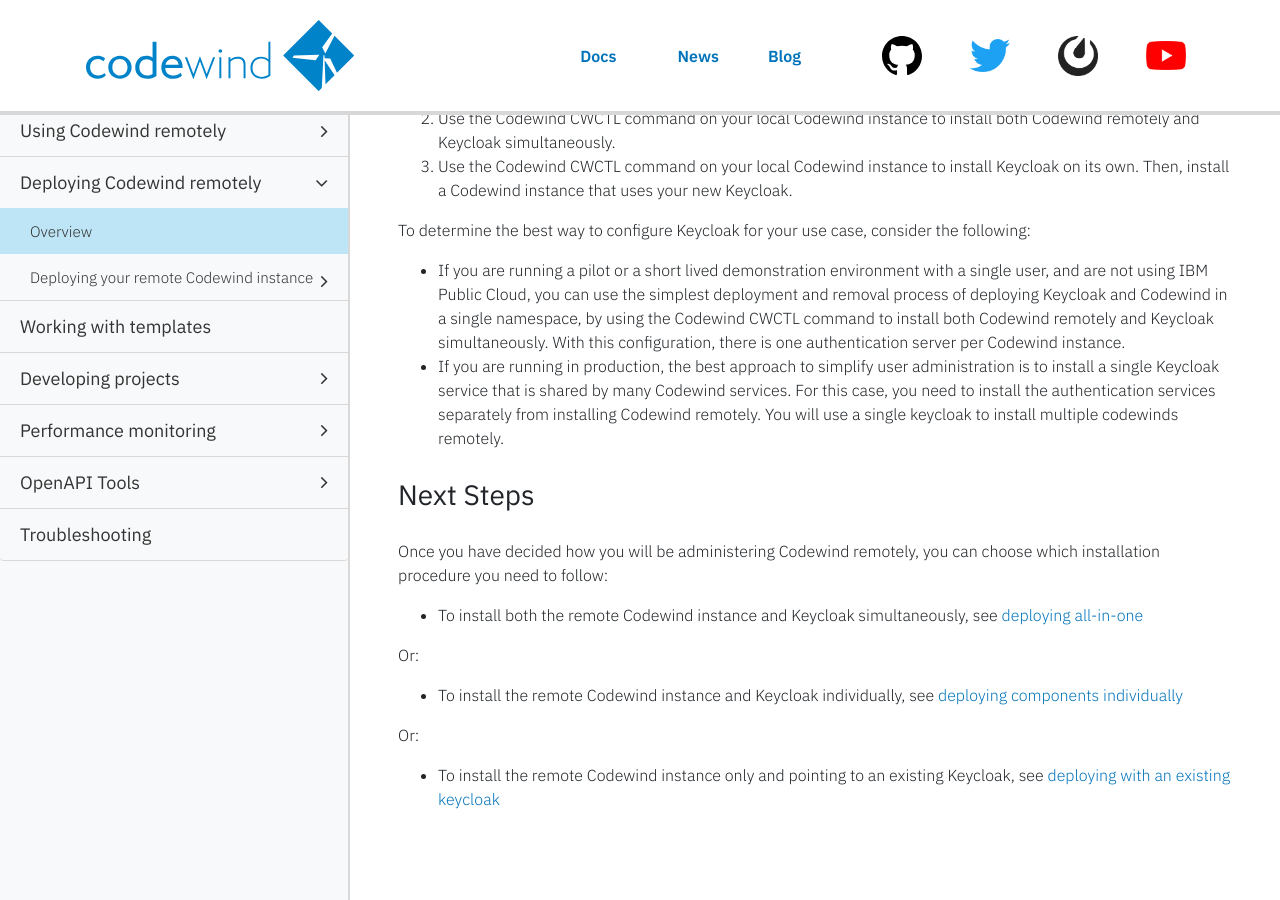
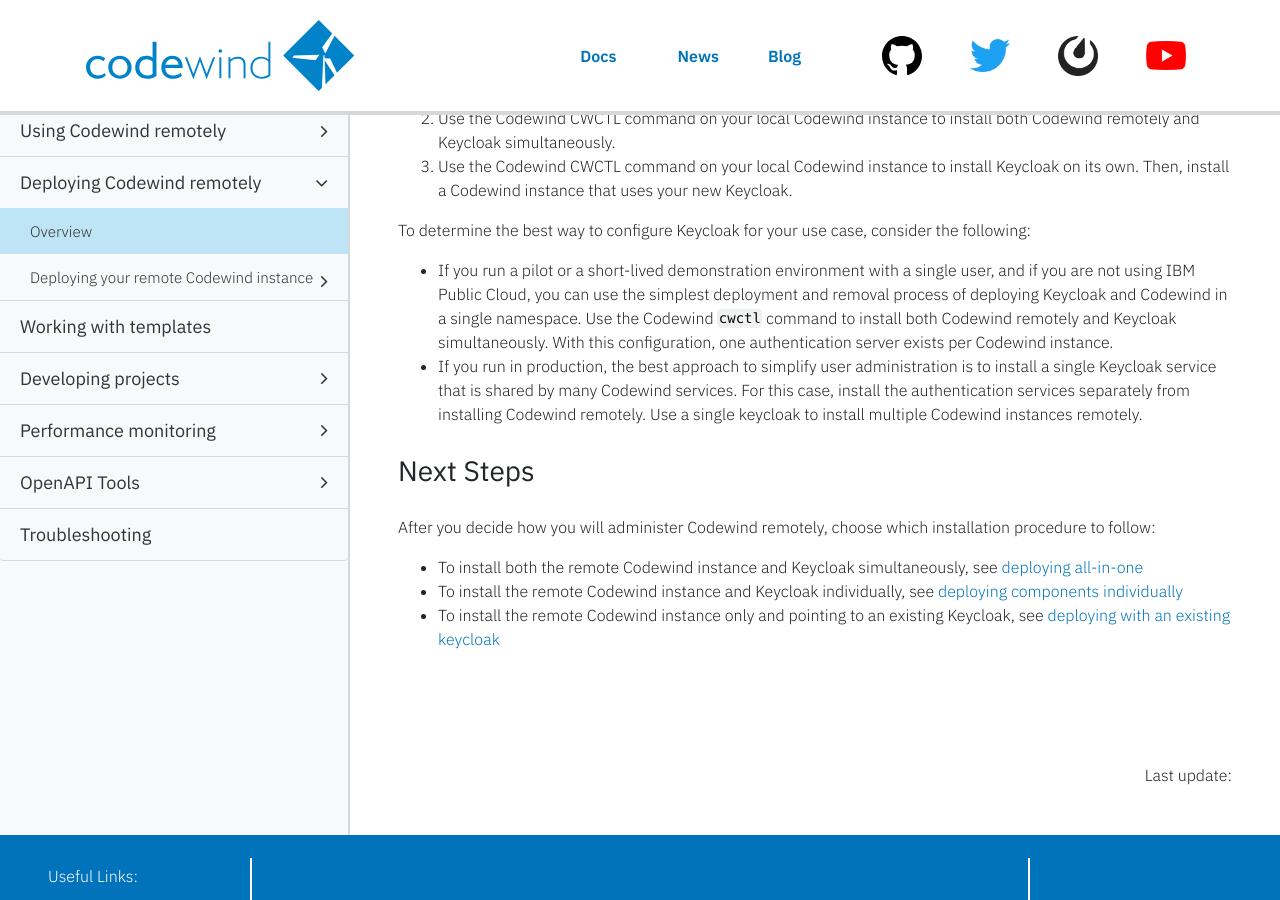
Before and after one commit to eclipse-archived/codewind-docs, a Jekyll site: the page built from docs/_documentations/remote-overview.md, in a window 1280 px wide and 900 px high, scrolled down 1879 px. Built offline with Jekyll 4.4.1, drawn with Linux system fonts in a browser that asks for light colours; nearby versions of some CDN libraries; comment, search, counter and statistics services are not loaded; some of the changed text lies outside the part shown.

Commit message:
Grammar and style edits
Signed-off-by: Sarah Ishida <sishida@us.ibm.com>

```diff
--- a/docs/_documentations/remote-overview.md
+++ b/docs/_documentations/remote-overview.md
@@ -29,10 +29,10 @@ Finally, you will learn how to remove a remote deployment of Codewind.
 
 Before deploying Codewind to the cloud, you must:
 
-1. **Install your preferred IDE on your local machine.** For more information about installing Eclipse, see Getting started with Codewind for Eclipse, or for more information about installing VS Code, see Getting started with Codewind for VS Code.
-2. **Ensure that you have access to the Codewind CLI cwctl.** To access the Codewind CLI, open a terminal window and navigate to the following hidden folder: ~/.codewind/<version>. On Windows, navigate to the following folder: %SystemDrive%\Users\<username>\.codewind\<version>.
+1. **Install your preferred IDE on your local machine.** For more information about installing Eclipse, see [Getting started with Codewind for Eclipse](mdt-eclipse-getting-started.html). For more information about installing VS Code, see [Getting started with Codewind for VS Code](mdt-vsc-getting-started.html).
+2. **Have access to the Codewind CLI `cwctl`.** To access the Codewind CLI on macOS, open a terminal window and navigate to the following hidden folder: `~/.codewind/<version>`. On Windows, navigate to the `%SystemDrive%\Users\<username>\.codewind\<version>` folder.
 3. **Have an active Kubernetes context that points to your cluster.** Codewind can run in OpenShift 3.11, OpenShift 4.3, OpenShift in IBM Public Cloud, standalone Kubernetes, and Kubernetes in Docker.
-4. **Have access to a keyring.** A keyring is a software application designed to store security credentials, such as usernames, passwords, and keys, together with a small amount of relevant metadata. Examples of a keyring are Keychain on macOS, Credential Manager on Windows, and Secret Service on Linux.
+4. **Have access to a keyring.** A keyring is a software application designed to store security credentials, such as user names, passwords, and keys, together with a small amount of relevant metadata. Examples of a keyring are Keychain on macOS, Credential Manager on Windows, and Secret Service on Linux.
 5. **Enable privileged and root containers to run.** Codewind needs to run as privileged and as root because it builds container images. If your cluster is running OpenShift, run the following commands, where `<che namespace>` is the namespace into which you installed Che.
    - To enable privileged containers, enter `oc adm policy add-scc-to-user privileged system:serviceaccount:<che namespace>:che-workspace`.
    - To enable containers to run as root, enter `oc adm policy add-scc-to-user anyuid system:serviceaccount:<che namespace>:che-workspace`.
@@ -40,7 +40,7 @@ Before deploying Codewind to the cloud, you must:
 ## Planning your remote deployment - Codewind and Authentication Services
 
 1. **Install your preferred IDE on your local machine.**
-For more information about installing Eclipse, see [Getting started with Codewind for Eclipse](mdteclipsegettingstarted.html), or for more information about installing VS Code, see [Getting started with Codewind for VS Code](mdt-vsc-getting-started.html).
+For more information about installing Eclipse, see [Getting started with Codewind for Eclipse](mdt-eclipse-getting-started.html), or for more information about installing VS Code, see [Getting started with Codewind for VS Code](mdt-vsc-getting-started.html).
 
 2. **Ensure that you have access to the Codewind CLI `cwctl`.** To access the Codewind CLI, open a terminal window and navigate to the following hidden folder: `~/.codewind/<version>`. On Windows, navigate to the following folder: `%SystemDrive%\Users\<username>\.codewind\<version>`.
 
@@ -56,19 +56,12 @@ A Keycloak must be used as the authentication service when using Codewind remote
 3. Use the Codewind CWCTL command on your local Codewind instance to install Keycloak on its own. Then, install a Codewind instance that uses your new Keycloak.
 
 To determine the best way to configure Keycloak for your use case, consider the following:
-- If you are running a pilot or a short lived demonstration environment with a single user, and are not using IBM Public Cloud, you can use the simplest deployment and removal process of deploying Keycloak and Codewind in a single namespace, by using the Codewind CWCTL command to install both Codewind remotely and Keycloak simultaneously. With this configuration, there is one authentication server per Codewind instance.
-- If you are running in production, the best approach to simplify user administration is to install a single Keycloak service that is shared by many Codewind services. For this case, you need to install the authentication services separately from installing Codewind remotely. You will use a single keycloak to install multiple codewinds remotely.
+- If you run a pilot or a short-lived demonstration environment with a single user, and if you are not using IBM Public Cloud, you can use the simplest deployment and removal process of deploying Keycloak and Codewind in a single namespace. Use the Codewind `cwctl` command to install both Codewind remotely and Keycloak simultaneously. With this configuration, one authentication server exists per Codewind instance.
+- If you run in production, the best approach to simplify user administration is to install a single Keycloak service that is shared by many Codewind services. For this case, install the authentication services separately from installing Codewind remotely. Use a single keycloak to install multiple Codewind instances remotely.
 
 ### Next Steps
 
-Once you have decided how you will be administering Codewind remotely, you can choose which installation procedure you need to follow:
-
+After you decide how you will administer Codewind remotely, choose which installation procedure to follow:
 - To install both the remote Codewind instance and Keycloak simultaneously, see [deploying all-in-one](./remotedeploy-combo.html)
-
-Or:
-
 - To install the remote Codewind instance and Keycloak individually, see [deploying components individually](./remotedeploy-single.html)
-
-Or:
-
 - To install the remote Codewind instance only and pointing to an existing Keycloak, see [deploying with an existing keycloak](./remotedeploy-existingkeycloak.html)
```
